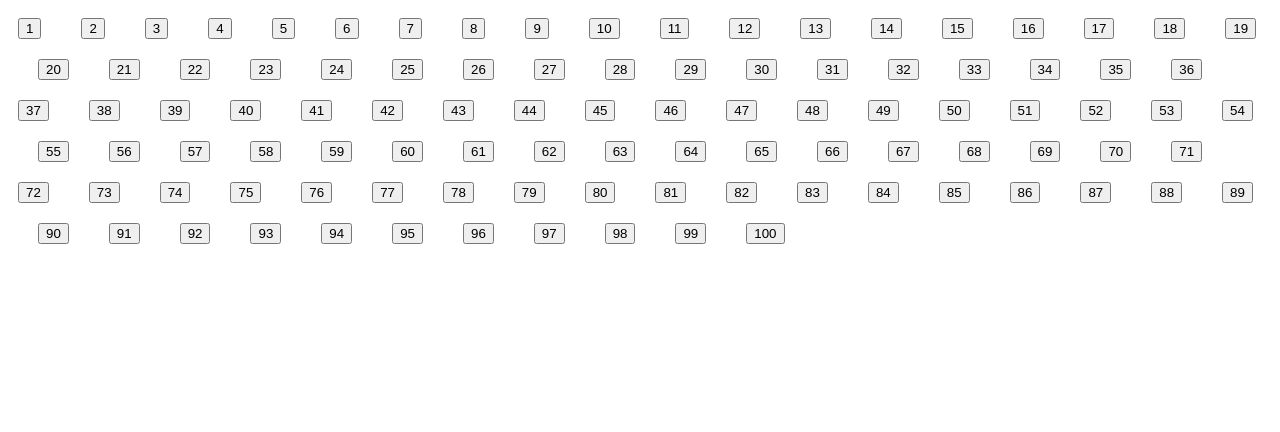
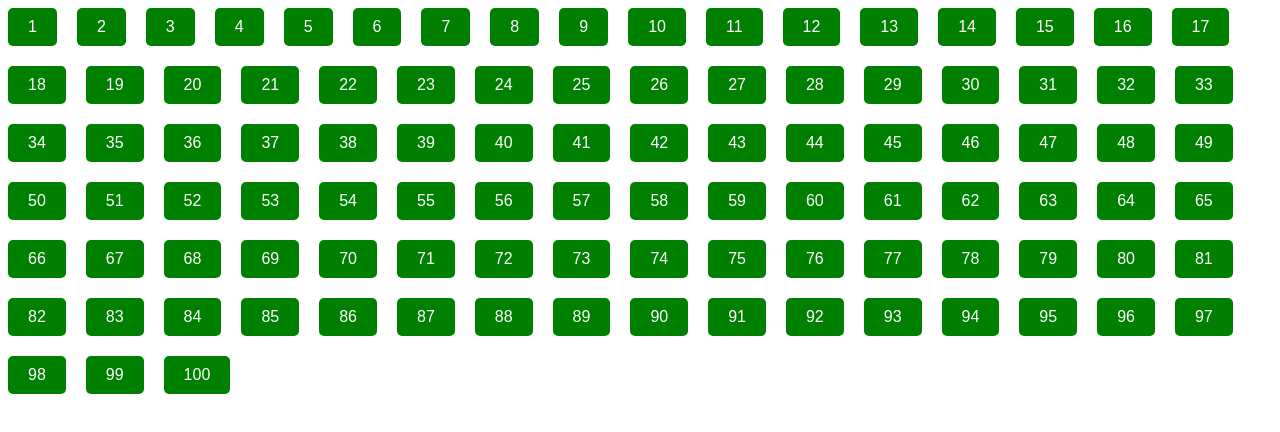
Before and after one commit to basarancr/fizzbuzz, a plain HTML site: page index.html in a window 1280 px wide. Drawn offline with Linux system fonts and the light colour scheme.

Commit message:
second commit

```diff
--- a/style.css
+++ b/style.css
@@ -4,7 +4,14 @@
 }
 
 button {
-    margin: 10px;
+    padding: 10px 20px;
+    font-size: 1em;
+    color: #fff;
+    background-color: green;
+    border: none;
+    border-radius: 5px;
+    cursor: pointer;
+    margin-bottom: 20px;
 }
 
 span {
```
